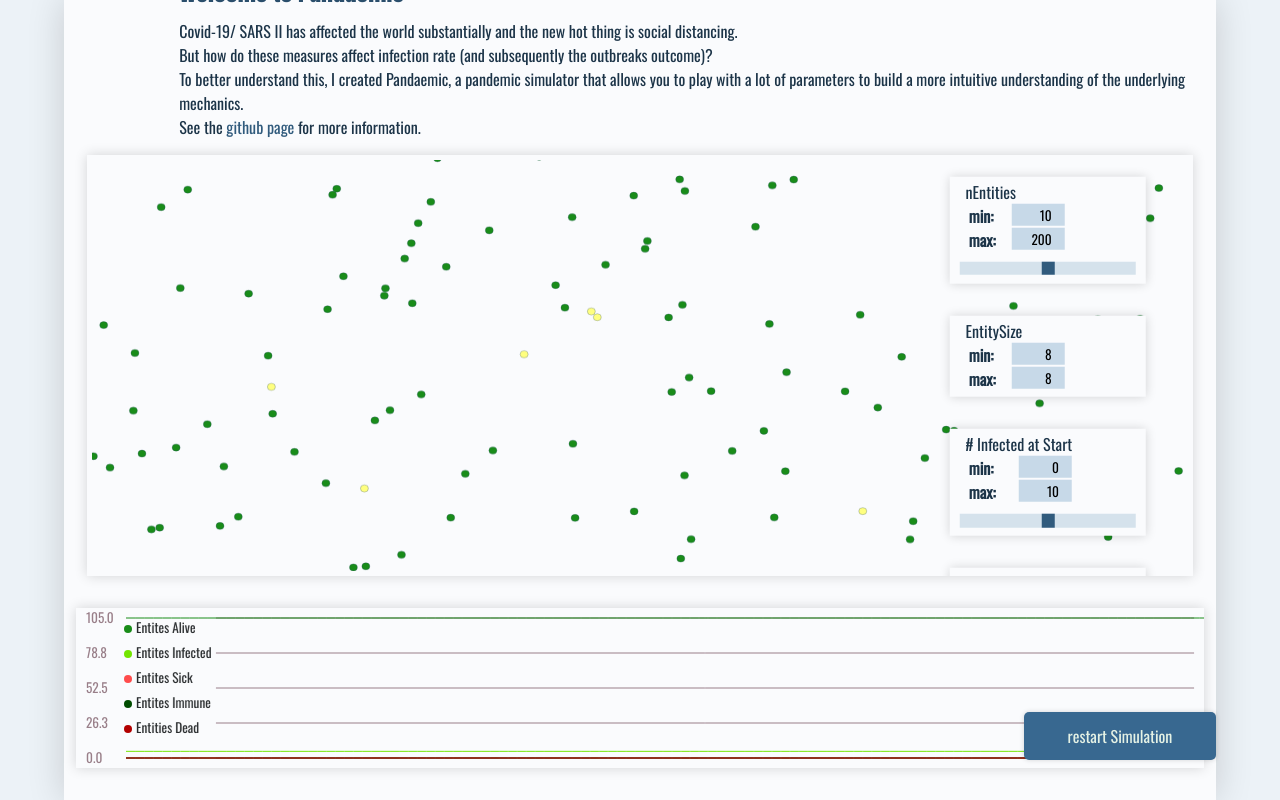
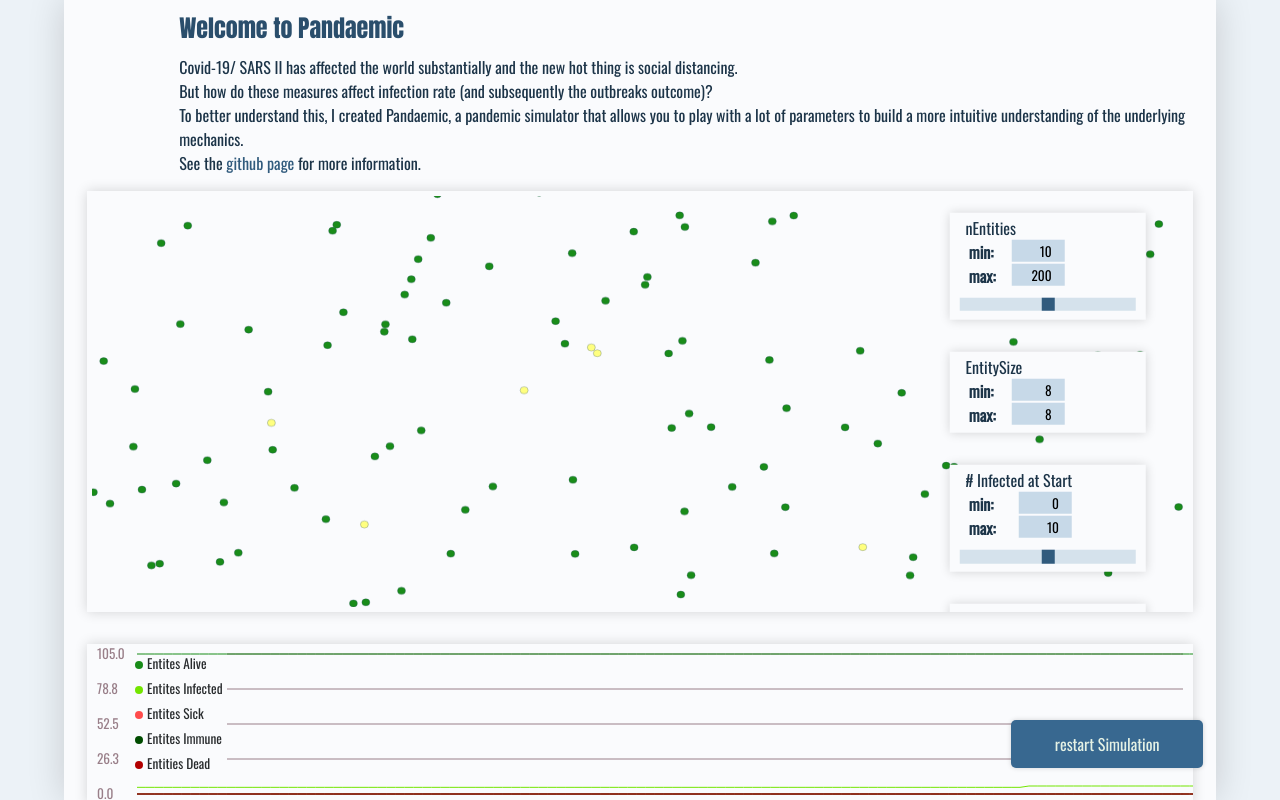
Before and after one commit to meinlebenswerk/meinlebenswerk.github.io, a website built with webpack: page index.html in a window 1280 px wide. Built offline with nearby package versions, Linux system fonts and the light colour scheme.

Commit message:
fixed minor styling bugs

```diff
--- a/style.css
+++ b/style.css
@@ -72,6 +72,7 @@ a {
   color: #2a4e6c;
 
   padding-top: 1em;
+  margin-top: 3em;
   padding-left: 10%;
 
 }
@@ -347,7 +348,7 @@ input[type=range]:focus::-ms-fill-upper {
   position: relative;
   margin: 2em auto;
 
-  width: 98%;
+  width: 96%;
   height: 20vh;
 
   overflow: hidden;
@@ -392,6 +393,6 @@ input[type=range]:focus::-ms-fill-upper {
 
 #btn_restart {
   position: absolute;
-  right: 4em;
-  bottom: max(1em, 5vh);
+  right: max(3em, 6vw);
+  bottom: max(1em, 4vh);
 }
```
